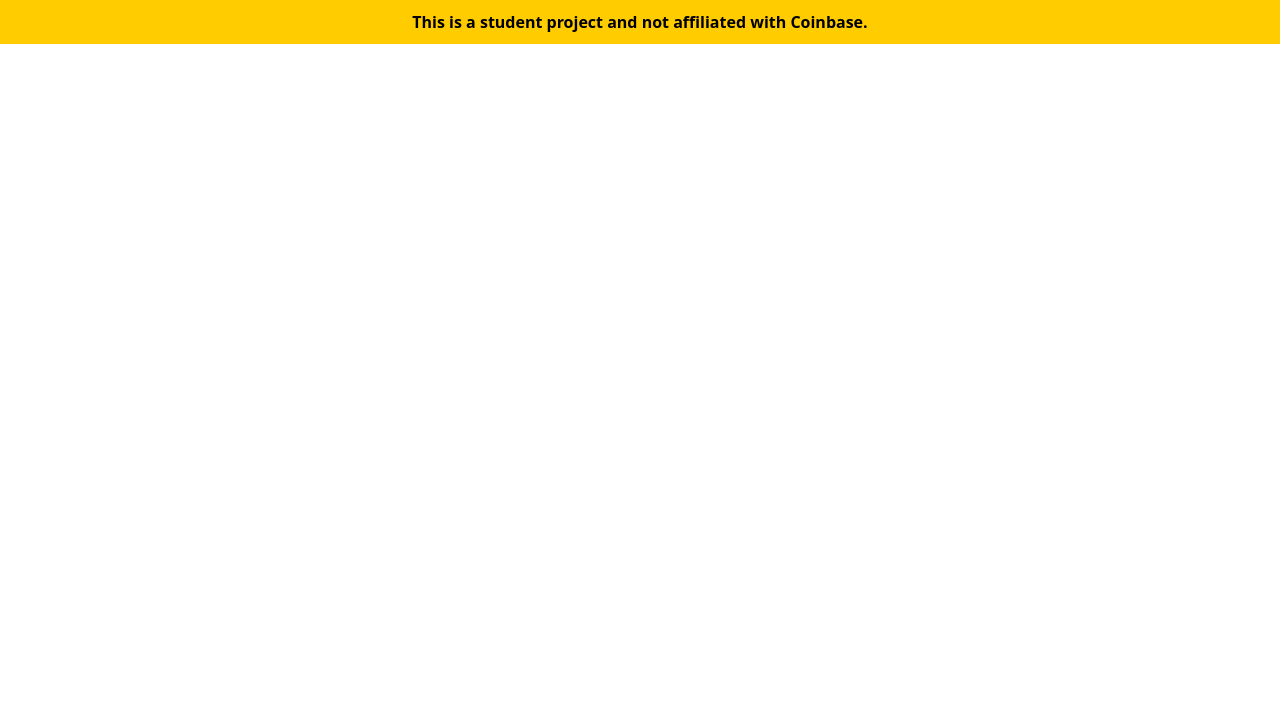
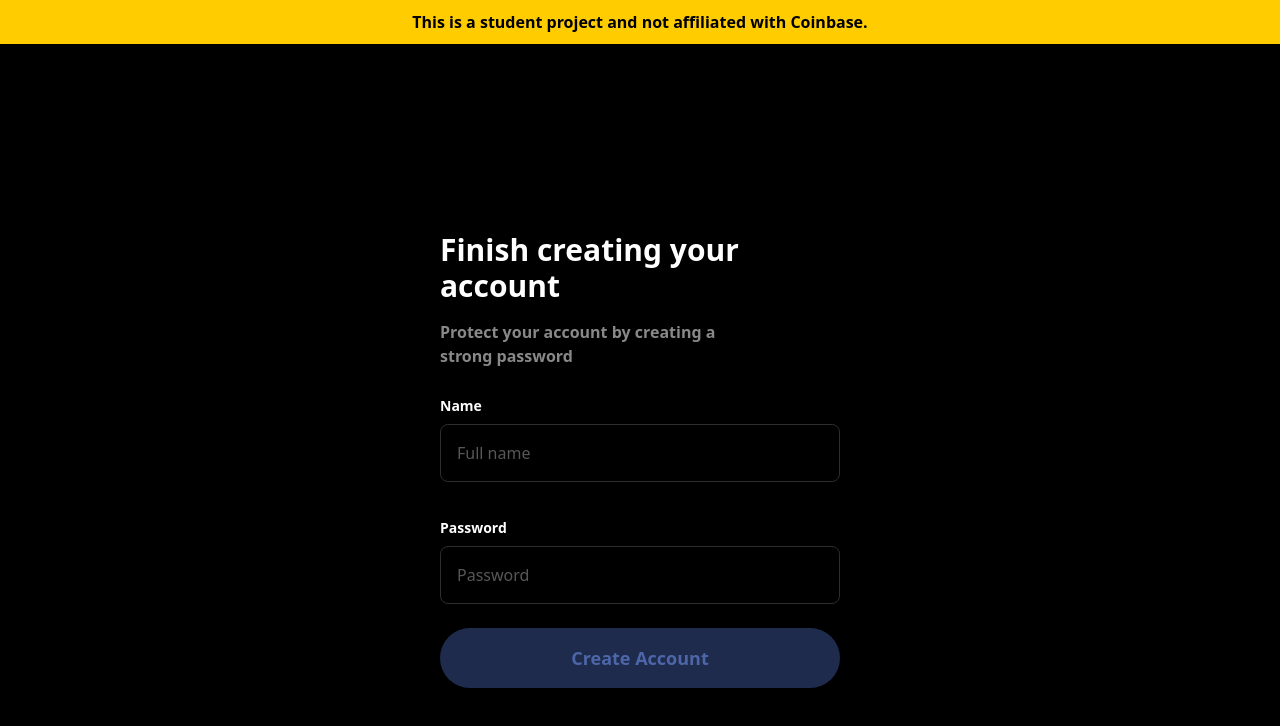
Before and after one commit to Gyibio/student-crypto-app, a React (Vite) app: page /signupMain/signup/password in a window 1280 px wide. Shown: the top 726 px of the page. Built offline with nearby package versions, Linux system fonts and the light colour scheme.

Commit message:
Integrate API(phase 1)

```diff
--- a/package.json
+++ b/package.json
@@ -11,6 +11,7 @@
   },
   "dependencies": {
     "@tailwindcss/vite": "^4.1.18",
+    "axios": "^1.16.0",
     "react": "^19.2.0",
     "react-dom": "^19.2.0",
     "react-router-dom": "^7.1.0",
--- a/src/App.jsx
+++ b/src/App.jsx
@@ -4,6 +4,7 @@
 import Signup from "./pages/Signup.jsx";
 import Signin from "./pages/Signin.jsx";
 import WarningBanner from "./components/WarningBanner.jsx";
+import Password from "./pages/password.jsx";
 function App() {
   return (
 
@@ -14,6 +15,7 @@
         <Route path="/signupMain" element={<MainSignup />} />
         <Route path='/signupMain/signup' element={<Signup/>}/>
         <Route path='/signin' element ={<Signin/>}/>
+        <Route path='signupMain/signup/password' element ={<Password/>}/>
       </Routes>
     </div>
   );
--- /dev/null
+++ b/src/api.jsx
@@ -0,0 +1,16 @@
+import axios from 'axios';
+
+const API = axios.create({
+  baseURL: 'https://student-crypto-backend.onrender.com/api'
+});
+
+// This automatically attaches your JWT token to every request
+API.interceptors.request.use((req) => {
+    const token = localStorage.getItem('token');
+    if (token) {
+        req.headers.Authorization = token;
+    }
+    return req;
+});
+
+export default API;
--- a/src/pages/Signup.jsx
+++ b/src/pages/Signup.jsx
@@ -1,10 +1,18 @@
-import React, { useState } from 'react';
-import { Link } from 'react-router-dom';
-import logo from '../assets/logo.svg'
+import React, { useState } from "react";
+import { Link } from "react-router-dom";
+import logo from "../assets/logo.svg";
+import { useNavigate } from "react-router-dom";
 
 export default function Signup() {
-  const [email, setEmail] = useState('');
+  const [email, setEmail] = useState("");
+  const navigate = useNavigate();
 
+  const handleContinue = async (e) => {
+    e.preventDefault();
+    if (email) {
+      navigate("/signupMain/signup/password", { state: { email } });
+    }
+  };
   return (
     <div className="min-h-screen bg-black text-white flex flex-col items-center pt-8 px-6 font-sans">
       {/* 1. Header with White "C" Logo */}
@@ -16,13 +24,15 @@
 
       <div className="w-full max-w-100">
         {/* 2. Main Heading & Subtext */}
-        <h1 className="text-[32px] font-bold mb-2 tracking-tight">Create your account</h1>
+        <h1 className="text-[32px] font-bold mb-2 tracking-tight">
+          Create your account
+        </h1>
         <p className="text-[#8c8c8c] text-[16px] mb-8">
           Access all that Coinbase has to offer with a single account.
         </p>
 
         {/* 3. Email Input Form */}
-        <form className="flex flex-col gap-6">
+        <form onSubmit={handleContinue} className="flex flex-col gap-6">
           <div className="flex flex-col gap-2">
             <label className="text-sm font-bold">Email</label>
             <input
@@ -34,7 +44,7 @@
             />
           </div>
 
-          <button className="w-full bg-[#1e2b4d] text-[#4d66a8] py-4 rounded-full font-bold text-lg cursor-not-allowed">
+          <button className="w-full bg-[#1e2b4d] text-[#4d66a8] py-4 rounded-full font-bold text-lg hover:bg-[#25355c]">
             Continue
           </button>
         </form>
@@ -42,18 +52,26 @@
         {/* 4. "OR" Divider */}
         <div className="relative flex items-center justify-center my-8">
           <div className="grow border-t border-[#2d2d2d]"></div>
-          <span className="shrink mx-4 text-[12px] font-bold text-[#8c8c8c]">OR</span>
+          <span className="shrink mx-4 text-[12px] font-bold text-[#8c8c8c]">
+            OR
+          </span>
           <div className="grow border-t border-[#2d2d2d]"></div>
         </div>
 
         {/* 5. Social Auth Buttons */}
         <div className="flex flex-col gap-3">
           <button className="flex items-center justify-center gap-3 w-full bg-[#121212] border border-[#2d2d2d] py-4 rounded-full font-bold hover:bg-[#1c1c1c] transition-all">
-            <img src="https://www.gstatic.com/images/branding/product/1x/googleg_48dp.png" className="w-5 h-5" alt="Google" />
+            <img
+              src="https://www.gstatic.com/images/branding/product/1x/googleg_48dp.png"
+              className="w-5 h-5"
+              alt="Google"
+            />
             Sign up with Google
           </button>
           <button className="flex items-center justify-center gap-3 w-full bg-[#121212] border border-[#2d2d2d] py-4 rounded-full font-bold hover:bg-[#1c1c1c] transition-all">
-            <svg viewBox="0 0 24 24" className="w-5 h-5 fill-white"><path d="M17.05 20.28c-.96.95-2.15 1.51-3.39 1.6-1.58.1-2.91-.77-4.48-.77-1.57 0-3.13.84-4.48.77-1.24-.09-2.43-.65-3.39-1.6-1.92-1.93-2.39-5.18-.84-7.58.76-1.18 2-1.91 3.32-1.91 1.05 0 1.95.49 2.76.49s1.71-.49 2.76-.49c1.32 0 2.56.73 3.32 1.91 1.55 2.4 1.08 5.65-.84 7.58zM12.03 7.25c-.02-2.13 1.7-3.95 3.82-4.14.23 2.15-1.74 4.14-3.82 4.14z"/></svg>
+            <svg viewBox="0 0 24 24" className="w-5 h-5 fill-white">
+              <path d="M17.05 20.28c-.96.95-2.15 1.51-3.39 1.6-1.58.1-2.91-.77-4.48-.77-1.57 0-3.13.84-4.48.77-1.24-.09-2.43-.65-3.39-1.6-1.92-1.93-2.39-5.18-.84-7.58.76-1.18 2-1.91 3.32-1.91 1.05 0 1.95.49 2.76.49s1.71-.49 2.76-.49c1.32 0 2.56.73 3.32 1.91 1.55 2.4 1.08 5.65-.84 7.58zM12.03 7.25c-.02-2.13 1.7-3.95 3.82-4.14.23 2.15-1.74 4.14-3.82 4.14z" />
+            </svg>
             Sign up with Apple
           </button>
         </div>
@@ -61,14 +79,23 @@
         {/* 6. Footer Links */}
         <div className="mt-8 text-center text-[15px]">
           <span className="text-white">Already have an account? </span>
-          <Link to="/signin" className="text-[#0052FF] hover:underline font-medium">Sign in</Link>
+          <Link
+            to="/signin"
+            className="text-[#0052FF] hover:underline font-medium"
+          >
+            Sign in
+          </Link>
         </div>
 
         <p className="mt-12 text-center text-[13px] text-[#575757] leading-relaxed">
-          By creating an account you certify that you are over the age of 18 and agree to our
-          <span className="text-white"> Privacy Policy</span> and <span className="text-white"> Cookie Policy</span>.
+          By creating an account you certify that you are over the age of 18 and
+          agree to our
+          <span className="text-white"> Privacy Policy</span> and{" "}
+          <span className="text-white"> Cookie Policy</span>.
         </p>
-        <p className="warning text-center">Demo app – do not use your real password.</p>
+        <p className="warning text-center">
+          Demo app – do not use your real password.
+        </p>
       </div>
     </div>
   );
--- /dev/null
+++ b/src/pages/password.jsx
@@ -0,0 +1,70 @@
+import React from "react";
+import { Link, useLocation, useNavigate } from "react-router-dom";
+import { useState } from "react";
+
+export default function Password() {
+  const [name, setName] = useState("");
+  const [password, setPassword] = useState("");
+  const location = useLocation();
+  const navigate = useNavigate();
+
+  //Grab email passed from previous page
+  const email = location.state?.email;
+
+  const handleRegister = async (e) => {
+    e.preventDefault();
+    try {
+      const response = await axios.post(
+        "https://student-crypto-backend.onrender.com/api/auth/register",
+        {
+          name,
+          email,
+          password,
+        },
+      );
+
+      if (response.status === 201) {
+        alert("Account created! Please log in.");
+        navigate("/signin");
+      }
+    } catch (err) {
+      alert(err.response?.data?.error || "Registration failed");
+    }
+  };
+
+  return (
+    <div className="min-h-screen bg-black text-white flex flex-col items-center justify-center pt-8 px-6 font-sans">
+      <div className="w-full max-w-100">
+        <div className="flex flex-col gap-4">
+          <h1 className="text-white font-bold text-3xl">
+            Finish creating your account
+          </h1>
+          <p className="font-semibold w-80 text-[#888888]">
+            Protect your account by creating a strong password
+          </p>
+        </div>
+        <form onSubmit={handleRegister} className="flex flex-col gap-6">
+          <div className="flex flex-col gap-2">
+            <label className="text-sm font-bold pt-7">Name</label>
+            <input
+              className="w-full bg-black border border-[#2d2d2d] rounded-lg p-4 text-white focus:border-[#0052FF] outline-none transition-all placeholder:text-[#575757]"
+              type="text"
+              placeholder="Full name"
+              onChange={(e) => setName(e.target.value)}
+            />
+            <label className="text-sm font-bold pt-7">Password</label>
+            <input
+              className="w-full bg-black border border-[#2d2d2d] rounded-lg p-4 text-white focus:border-[#0052FF] outline-none transition-all placeholder:text-[#575757]"
+              type="password"
+              placeholder="Password"
+              onChange={(e) => setPassword(e.target.value)}
+            />
+          </div>
+          <button className="w-full bg-[#1e2b4d] text-[#4d66a8] py-4 rounded-full font-bold text-lg hover:bg-[#25355c]">
+            Create Account
+          </button>
+        </form>
+      </div>
+    </div>
+  );
+}
```
Also changed, not shown: 1 other file (tests, documents, lock files or other folders).
